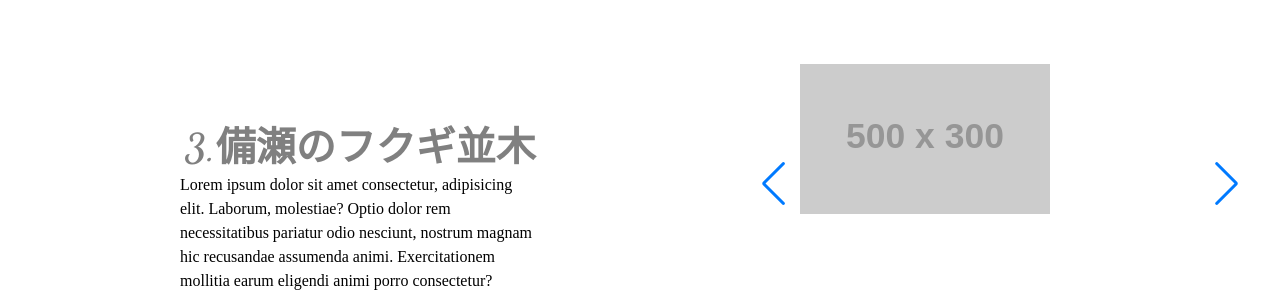
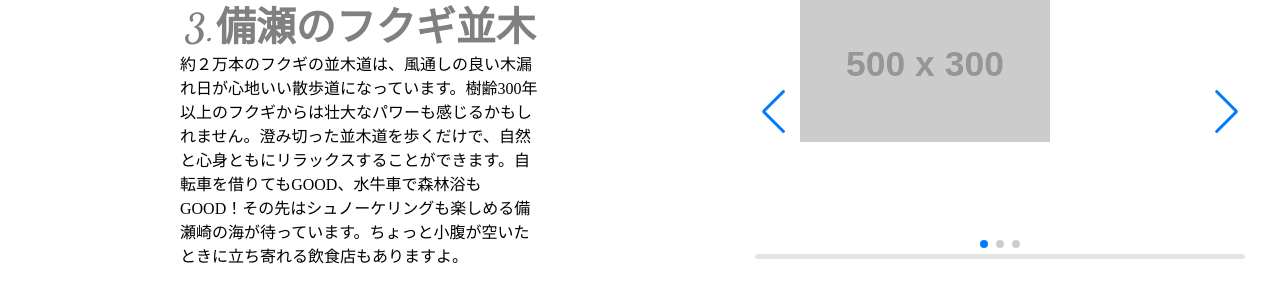
Before and after one commit to MisuzuTomari/beach, a plain HTML site: page index.html in a window 1280 px wide. Shown: the part 1514-1817 px from the top of the page. Drawn offline with nearby package versions, Linux system fonts and the light colour scheme; placeholder pictures from the web are drawn by us.

Commit message:
文字入れ

```diff
--- a/index.html
+++ b/index.html
@@ -66,9 +66,7 @@
             </div>
             <div class="main-content">
                 <p class="description">
-                    Lorem ipsum dolor sit amet consectetur, adipisicing elit. Laborum, molestiae? Optio dolor rem
-                    necessitatibus pariatur odio nesciunt, nostrum magnam hic recusandae assumenda animi. Exercitationem
-                    mollitia earum eligendi animi porro consectetur?
+
                 </p>
             </div>
         </section>
@@ -171,10 +169,7 @@
                 <div class="phrase">
                     <h2>3.備瀬のフクギ並木</h2>
                     <p class="description">
-                        Lorem ipsum dolor sit amet consectetur, adipisicing elit. Laborum, molestiae? Optio dolor rem
-                        necessitatibus pariatur odio nesciunt, nostrum magnam hic recusandae assumenda animi.
-                        Exercitationem
-                        mollitia earum eligendi animi porro consectetur?
+                        約２万本のフクギの並木道は、風通しの良い木漏れ日が心地いい散歩道になっています。樹齢300年以上のフクギからは壮大なパワーも感じるかもしれません。澄み切った並木道を歩くだけで、自然と心身ともにリラックスすることができます。自転車を借りてもGOOD、水牛車で森林浴もGOOD！その先はシュノーケリングも楽しめる備瀬崎の海が待っています。ちょっと小腹が空いたときに立ち寄れる飲食店もありますよ。
                     </p>
                 </div>
                 <!-- <a href="./assets/img/programming.jpg" data-lightbox="image-1" data-title="My caption"><img
```
